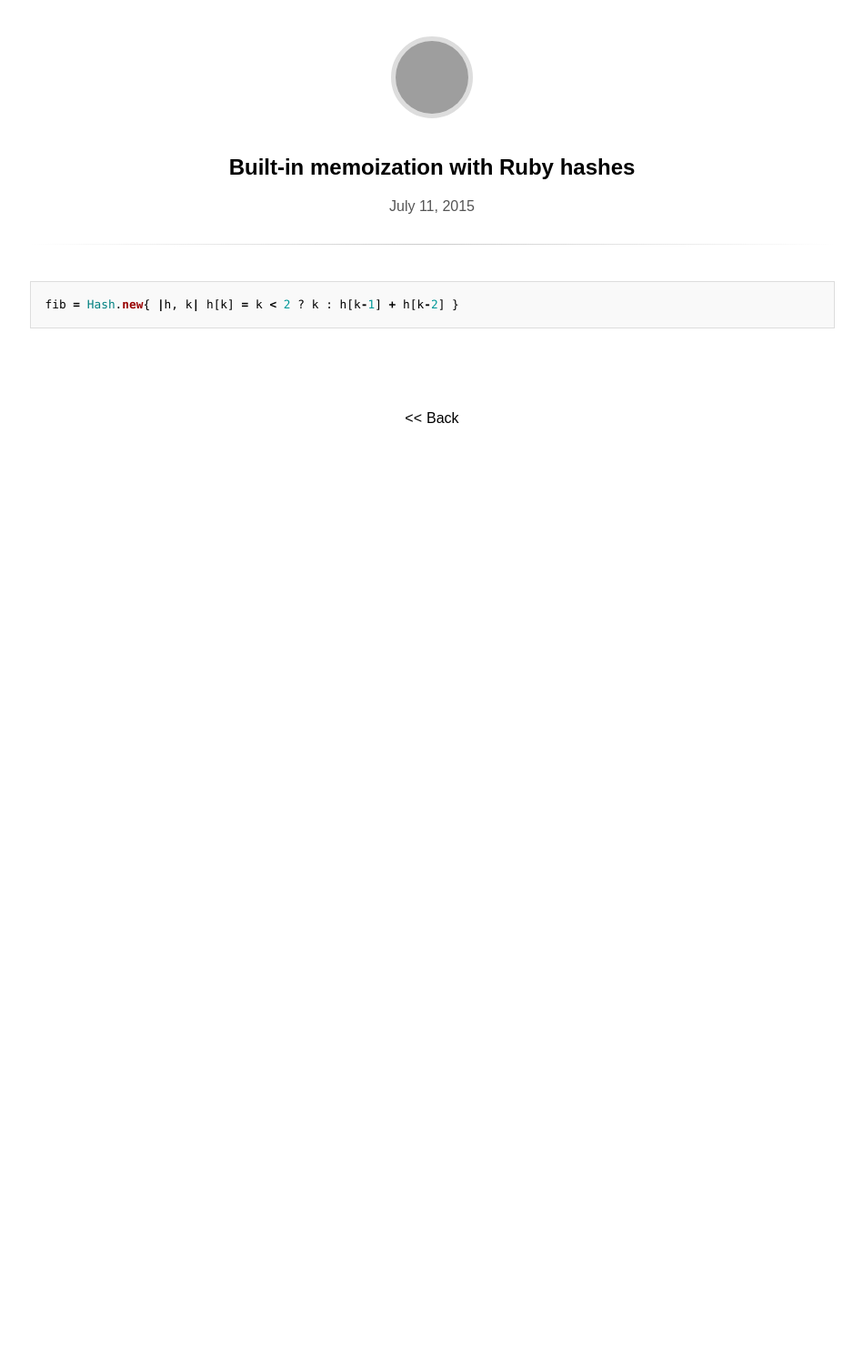
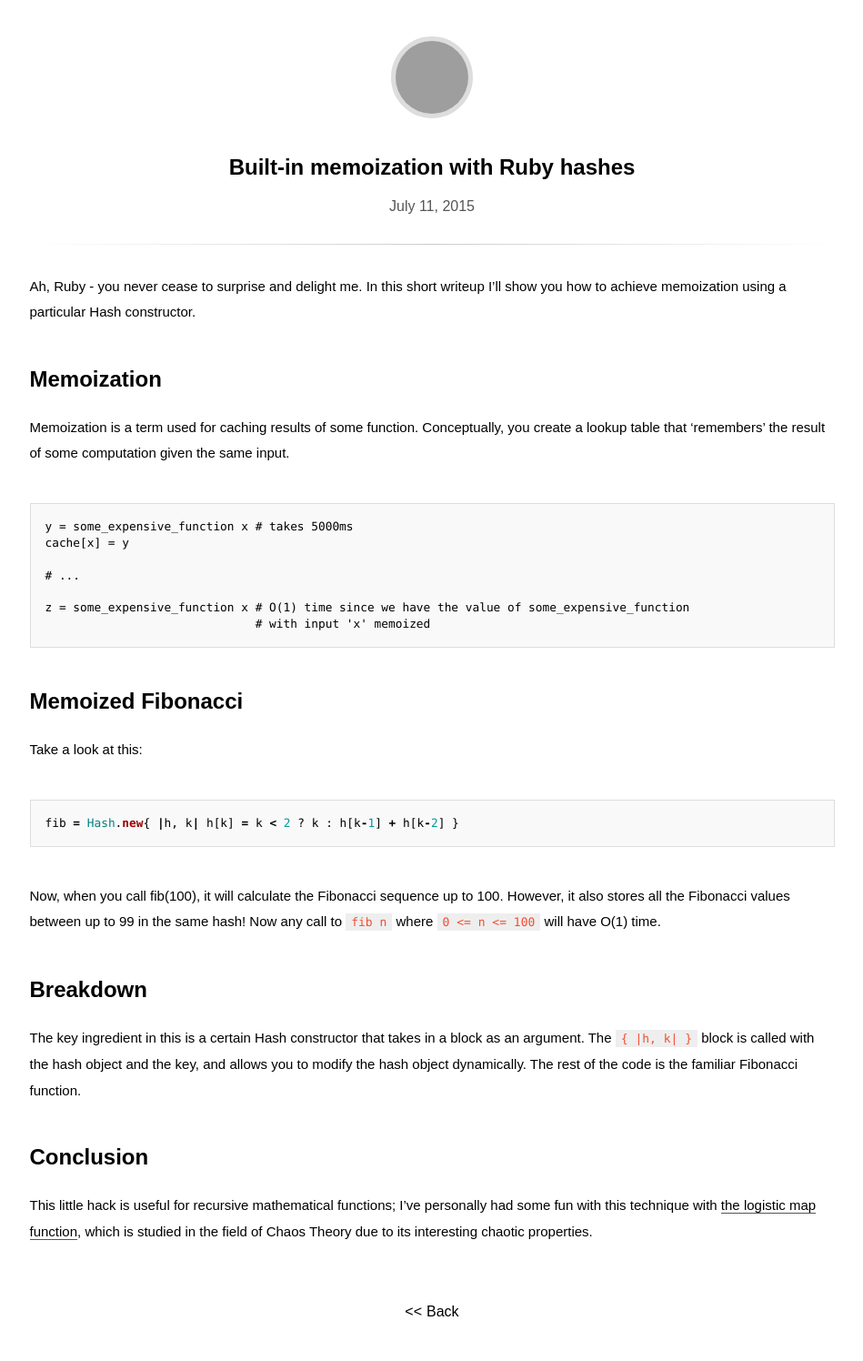
Before and after one commit to johnmarinelli/johnmarinelli.github.io, a Jekyll site: the page built from _posts/2015-07-11-memoized-fibonacci.md, in a window 1280 px wide. Shown: the whole page at 91% size, without its empty margins (165-1114 px from the left). Built offline with Jekyll 4.4.1, drawn with Linux system fonts in a browser that asks for light colours; some web fonts are replaced; before the commit the page ends 900 px from its top, so only the background shows below that; grey boxes are pictures that could not be loaded.

Commit message:
ruby hash entry

````diff
--- a/_posts/2015-07-11-memoized-fibonacci.md
+++ b/_posts/2015-07-11-memoized-fibonacci.md
@@ -2,7 +2,33 @@
 title: Built-in memoization with Ruby hashes
 updated: 2015-07-11
 ---
+Ah, Ruby - you never cease to surprise and delight me.  In this short writeup I'll show you how to achieve memoization using a particular Hash constructor.
+
+## Memoization
+Memoization is a term used for caching results of some function.  Conceptually, you create a lookup table that 'remembers' the result of some computation given the same input.
+
+```
+y = some_expensive_function x # takes 5000ms
+cache[x] = y
+
+# ...
+
+z = some_expensive_function x # O(1) time since we have the value of some_expensive_function
+                              # with input 'x' memoized
+```
+
+## Memoized Fibonacci
+
+Take a look at this:
 
 ```ruby
 fib = Hash.new{ |h, k| h[k] = k < 2 ? k : h[k-1] + h[k-2] }
 ```
+
+Now, when you call fib(100), it will calculate the Fibonacci sequence up to 100.  However, it also stores all the Fibonacci values between up to 99 in the same hash!  Now any call to `fib n` where `0 <= n <= 100` will have O(1) time.
+
+## Breakdown
+The key ingredient in this is a certain Hash constructor that takes in a block as an argument.  The `{ |h, k| }` block is called with the hash object and the key, and allows you to modify the hash object dynamically.  The rest of the code is the familiar Fibonacci function.
+
+## Conclusion
+This little hack is useful for recursive mathematical functions; I've personally had some fun with this technique with [the logistic map function](https://en.wikipedia.org/wiki/Logistic_map), which is studied in the field of Chaos Theory due to its interesting chaotic properties.
````
